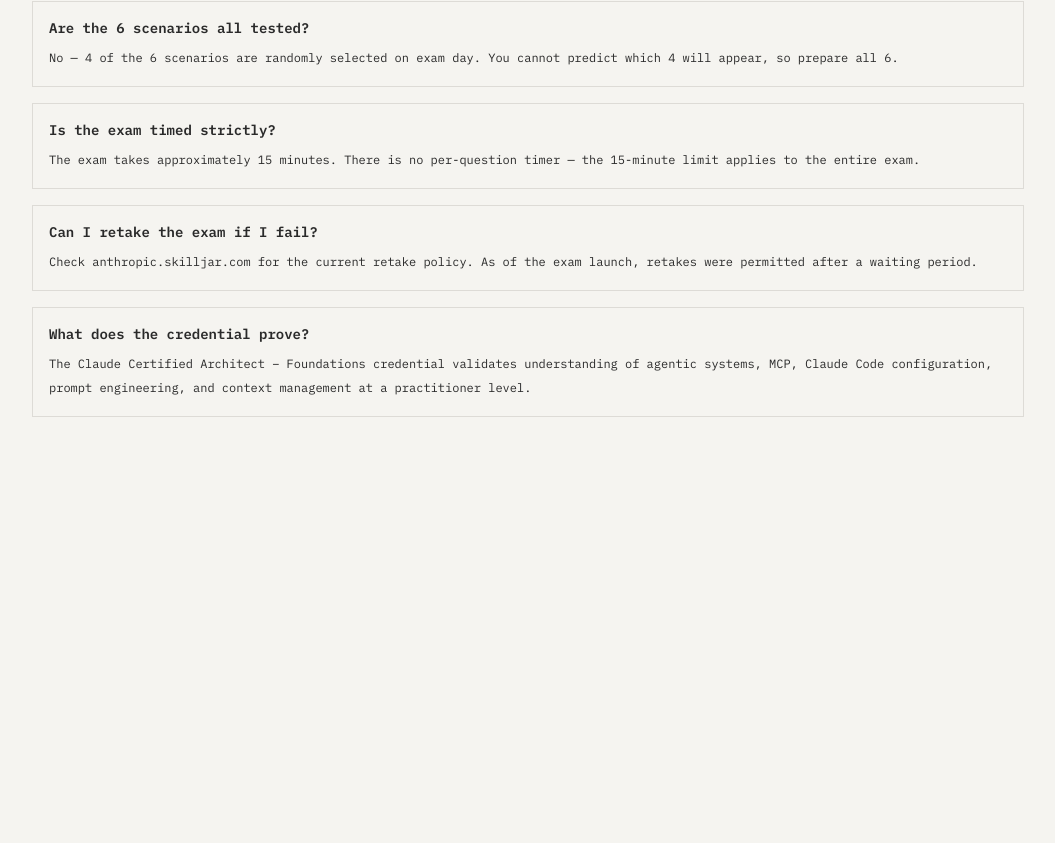
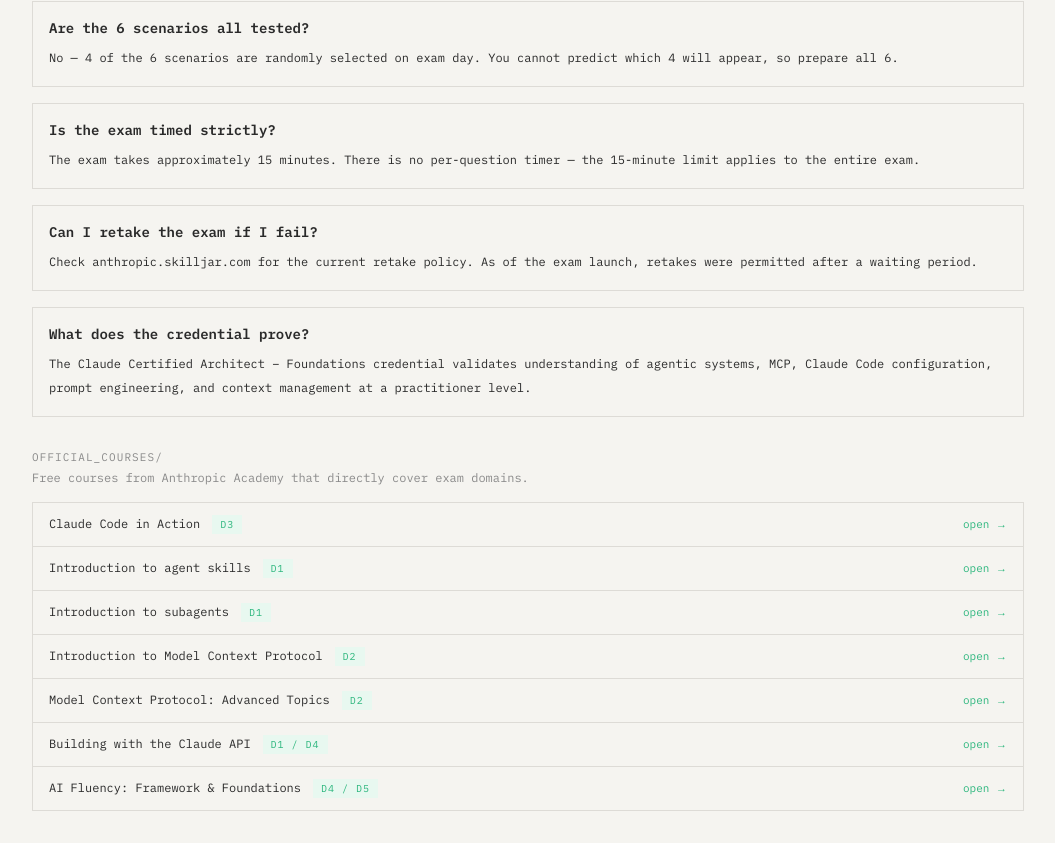
Before and after one commit to maksim-askirka/claude-architect-prep, a Next.js app: page /exam-guide in a window 1280 px wide. Shown: the part 1087-1930 px from the top of the page, without its empty margins (112-1167 px from the left). Before the commit the page ends 1536 px from the top, so only its background shows below. Built offline with nearby package versions, Linux system fonts and the light colour scheme.

Commit message:
feat: add Official Courses section to exam guide with 7 Anthropic Academy courses

```diff
--- a/app/exam-guide/page.tsx
+++ b/app/exam-guide/page.tsx
@@ -45,6 +45,16 @@
     q: 'What does the credential prove?',
     a: 'The Claude Certified Architect – Foundations credential validates understanding of agentic systems, MCP, Claude Code configuration, prompt engineering, and context management at a practitioner level.',
   },
+]
+
+const OFFICIAL_COURSES = [
+  { name: 'Claude Code in Action', domain: 'D3', url: 'https://anthropic.skilljar.com' },
+  { name: 'Introduction to agent skills', domain: 'D1', url: 'https://anthropic.skilljar.com' },
+  { name: 'Introduction to subagents', domain: 'D1', url: 'https://anthropic.skilljar.com' },
+  { name: 'Introduction to Model Context Protocol', domain: 'D2', url: 'https://anthropic.skilljar.com' },
+  { name: 'Model Context Protocol: Advanced Topics', domain: 'D2', url: 'https://anthropic.skilljar.com' },
+  { name: 'Building with the Claude API', domain: 'D1 / D4', url: 'https://anthropic.skilljar.com' },
+  { name: 'AI Fluency: Framework & Foundations', domain: 'D4 / D5', url: 'https://anthropic.skilljar.com' },
 ]
 
 export default function ExamGuidePage() {
@@ -112,6 +122,35 @@
           ))}
         </div>
       </div>
+
+      {/* Official Courses */}
+      <div className="mt-8">
+        <div className="text-[11px] uppercase tracking-widest text-[var(--muted)] mb-1">official_courses/</div>
+        <p className="text-xs text-[var(--muted)] mb-4">Free courses from Anthropic Academy that directly cover exam domains.</p>
+        <div className="border border-[var(--border)]">
+          {OFFICIAL_COURSES.map((course) => (
+            <div
+              key={course.name}
+              className="flex items-center justify-between px-4 py-3 border-b border-[var(--border)] last:border-b-0"
+            >
+              <div className="flex items-center gap-3">
+                <span className="text-xs text-[var(--text)]">{course.name}</span>
+                <span className="text-[10px] uppercase tracking-widest text-[var(--teal)] bg-[var(--teal-bg)] px-2 py-0.5">
+                  {course.domain}
+                </span>
+              </div>
+              <a
+                href={course.url}
+                target="_blank"
+                rel="noopener noreferrer"
+                className="text-[11px] text-[var(--teal)] hover:underline"
+              >
+                open →
+              </a>
+            </div>
+          ))}
+        </div>
+      </div>
     </div>
   )
 }
```
